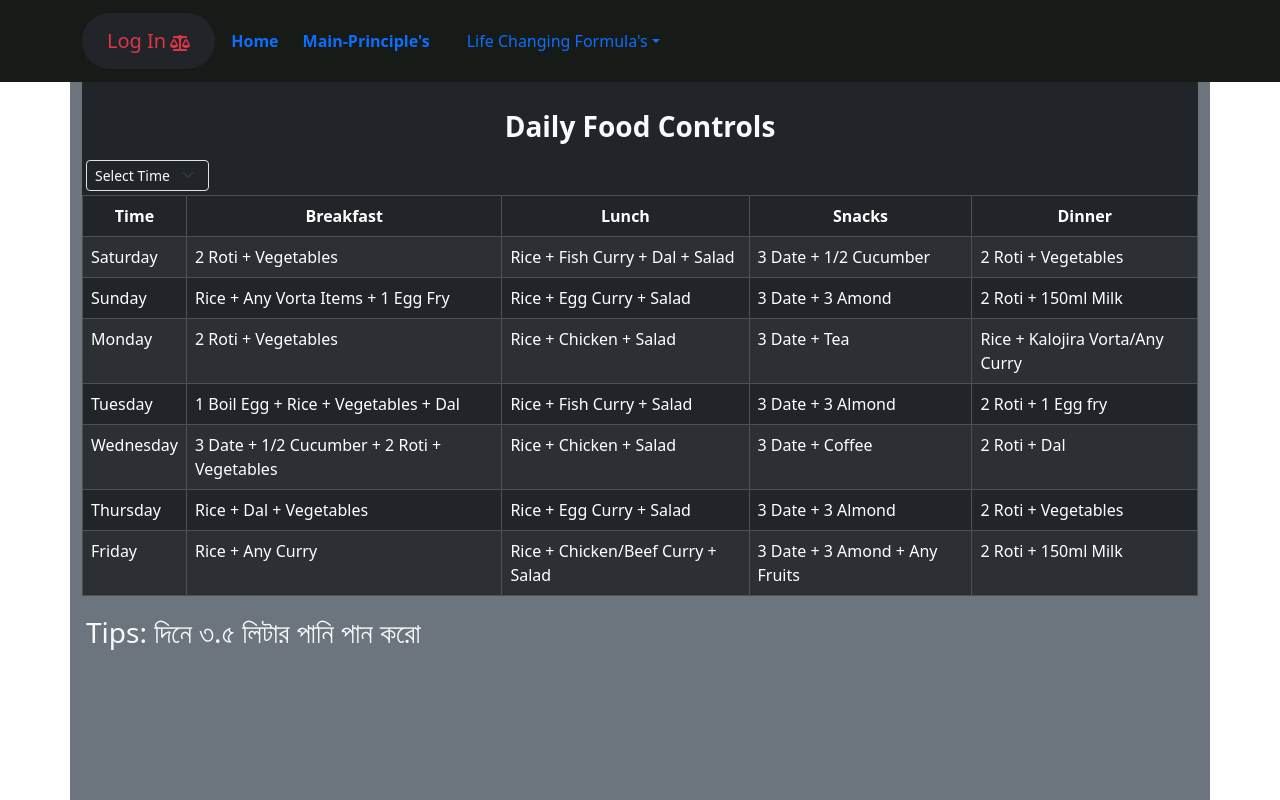
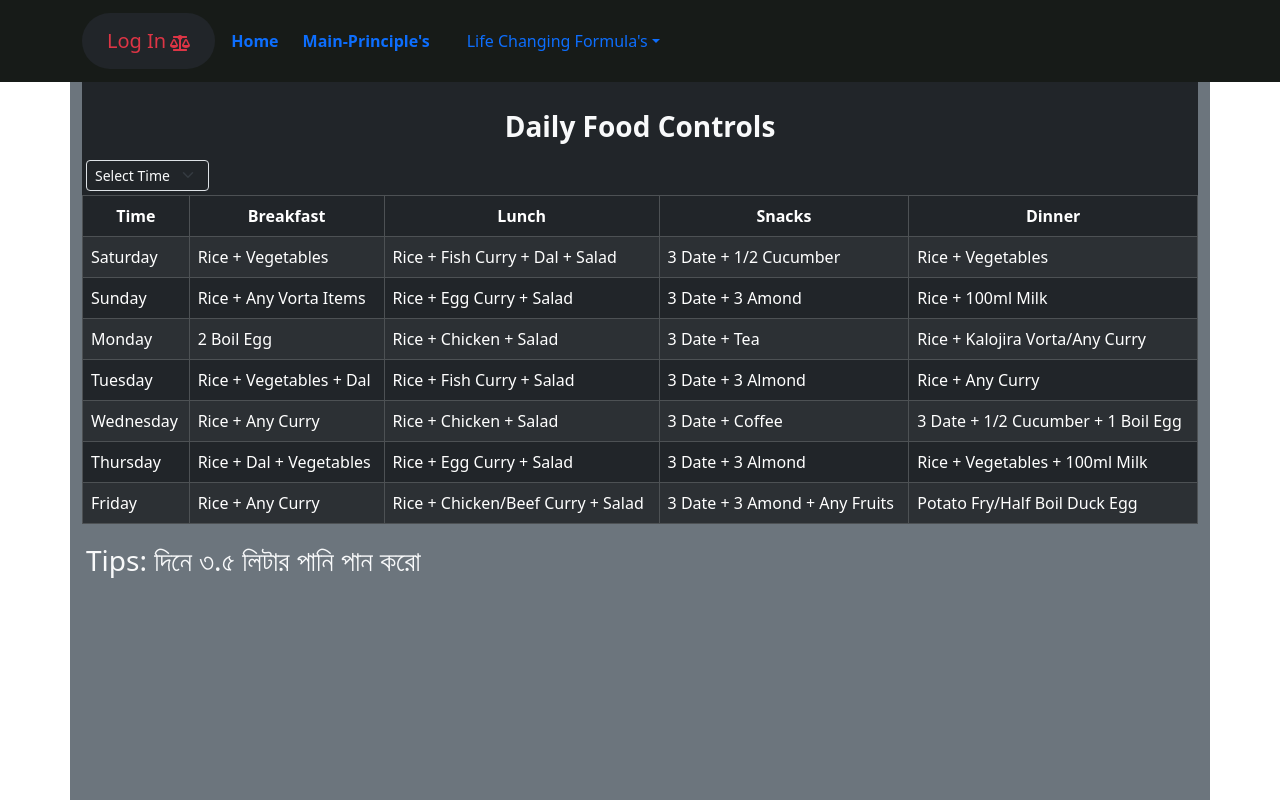
Before and after one commit to MDZAHIDHASAN2024/my-principles, a React (Vite) app: page /foodControl in a window 1280 px wide. Shown: the top 800 px of the page. Built offline with nearby package versions, Linux system fonts and the light colour scheme.

Commit message:
version 4.02

```diff
--- a/src/layout/footer/index.tsx
+++ b/src/layout/footer/index.tsx
@@ -1,7 +1,7 @@
 const Footer = () => {
   return (
     <div className="container-fluid bg-dark text-light text-center ">
-      <p> &#9400; All Rights Reserved 2025 Developed by Zahid (V.4.01) </p>
+      <p> &#9400; All Rights Reserved 2025 Developed by Zahid (V.4.02) </p>
     </div>
   );
 };
--- a/src/pages/foodControl/foodControl.tsx
+++ b/src/pages/foodControl/foodControl.tsx
@@ -7,23 +7,23 @@ const foodData = [
   {
     id: 1,
     time: 'Saturday',
-    breakfast: '2 Roti + Vegetables',
+    breakfast: 'Rice + Vegetables',
     lunch: 'Rice + Fish Curry + Dal + Salad',
     snacks: '3 Date + 1/2 Cucumber',
-    dinner: '2 Roti + Vegetables ',
+    dinner: 'Rice + Vegetables ',
   },
   {
     id: 2,
     time: 'Sunday',
-    breakfast: 'Rice + Any Vorta Items + 1 Egg Fry',
+    breakfast: 'Rice + Any Vorta Items ',
     lunch: 'Rice + Egg Curry + Salad',
     snacks: '3 Date + 3 Amond',
-    dinner: '2 Roti + 150ml Milk',
+    dinner: 'Rice + 100ml Milk',
   },
   {
     id: 3,
     time: 'Monday',
-    breakfast: '2 Roti + Vegetables ',
+    breakfast: '2 Boil Egg ',
     lunch: 'Rice + Chicken + Salad',
     snacks: '3 Date + Tea',
     dinner: 'Rice + Kalojira Vorta/Any Curry ',
@@ -31,18 +31,18 @@ const foodData = [
   {
     id: 4,
     time: 'Tuesday',
-    breakfast: '1 Boil Egg + Rice + Vegetables + Dal',
+    breakfast: 'Rice + Vegetables + Dal',
     lunch: 'Rice + Fish Curry + Salad',
     snacks: '3 Date + 3 Almond',
-    dinner: '2 Roti + 1 Egg fry ',
+    dinner: 'Rice + Any Curry',
   },
   {
     id: 5,
     time: 'Wednesday',
-    breakfast: '3 Date + 1/2 Cucumber + 2 Roti + Vegetables',
+    breakfast: 'Rice + Any Curry',
     lunch: 'Rice + Chicken + Salad',
     snacks: '3 Date + Coffee',
-    dinner: '2 Roti + Dal ',
+    dinner: '3 Date + 1/2 Cucumber + 1 Boil Egg',
   },
   {
     id: 6,
@@ -50,7 +50,7 @@ const foodData = [
     breakfast: 'Rice + Dal + Vegetables',
     lunch: 'Rice + Egg Curry + Salad',
     snacks: '3 Date + 3 Almond',
-    dinner: '2 Roti + Vegetables',
+    dinner: 'Rice + Vegetables + 100ml Milk',
   },
   {
     id: 7,
@@ -58,7 +58,7 @@ const foodData = [
     breakfast: 'Rice + Any Curry',
     lunch: 'Rice + Chicken/Beef Curry + Salad',
     snacks: '3 Date + 3 Amond + Any Fruits',
-    dinner: '2 Roti + 150ml Milk',
+    dinner: 'Potato Fry/Half Boil Duck Egg',
   },
 ];
 
```
Also changed, not shown: src/pages/home/index.tsx (+5 -6 lines).
